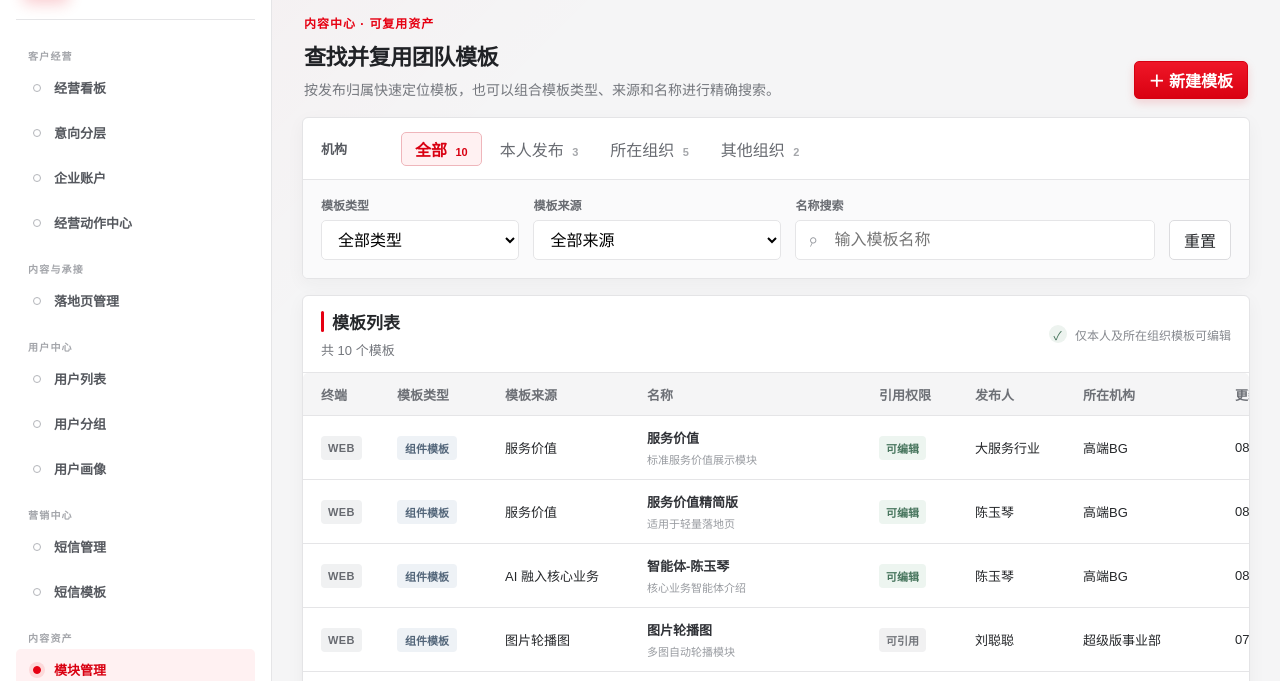
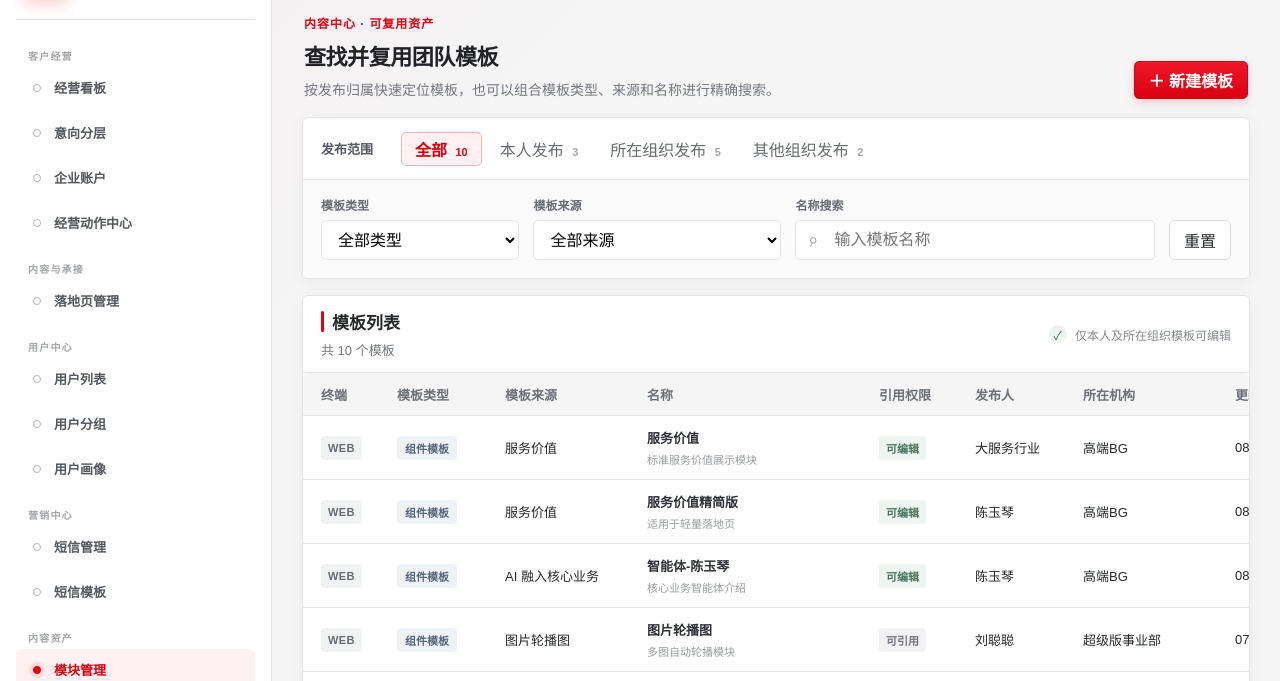
Before and after one commit to lucksomeone7-hue/yy, a plain HTML site: page prototype/index.html in a window 1280 px wide. Shown: the part 76-757 px from the top of the page. Drawn offline with Linux system fonts and the light colour scheme.

Commit message:
fix: 统一模块发布范围文案

```diff
--- a/prototype/index.html
+++ b/prototype/index.html
@@ -67,12 +67,12 @@
         </div>
 
         <section class="work-area module-filter-panel" aria-label="模块筛选">
-          <div class="organization-filter" role="group" aria-label="机构归属">
-            <span class="filter-label">机构</span>
+          <div class="organization-filter" role="group" aria-label="发布范围">
+            <span class="filter-label">发布范围</span>
             <button class="active" data-organization="all">全部 <b>10</b></button>
             <button data-organization="mine">本人发布 <b>3</b></button>
-            <button data-organization="current">所在组织 <b>5</b></button>
-            <button data-organization="other">其他组织 <b>2</b></button>
+            <button data-organization="current">所在组织发布 <b>5</b></button>
+            <button data-organization="other">其他组织发布 <b>2</b></button>
           </div>
           <div class="module-advanced-filter">
             <label>
@@ -145,7 +145,7 @@
               <span><b class="terminal-badge">WEB</b></span><span><b class="type-badge page">页面模板</b></span><span>价值分析</span><span><strong>价值分析专题页</strong><small>完整价值分析落地页</small></span><span><b class="access-badge view">可引用</b></span><span>杨晨</span><span>客户成功支持服务</span><span>07-07 11:04</span><span><button class="text-button">预览</button><button class="row-more" aria-label="更多操作">···</button></span>
             </div>
             <div class="module-empty-state" id="moduleEmptyState" hidden>
-              <i>⌕</i><strong>没有找到匹配的模板</strong><span>尝试调整机构、类型或搜索关键词</span><button class="text-button" id="emptyResetModuleFilters">清空筛选条件</button>
+              <i>⌕</i><strong>没有找到匹配的模板</strong><span>尝试调整发布范围、类型或搜索关键词</span><button class="text-button" id="emptyResetModuleFilters">清空筛选条件</button>
             </div>
           </div>
           <div class="module-pagination">
```
